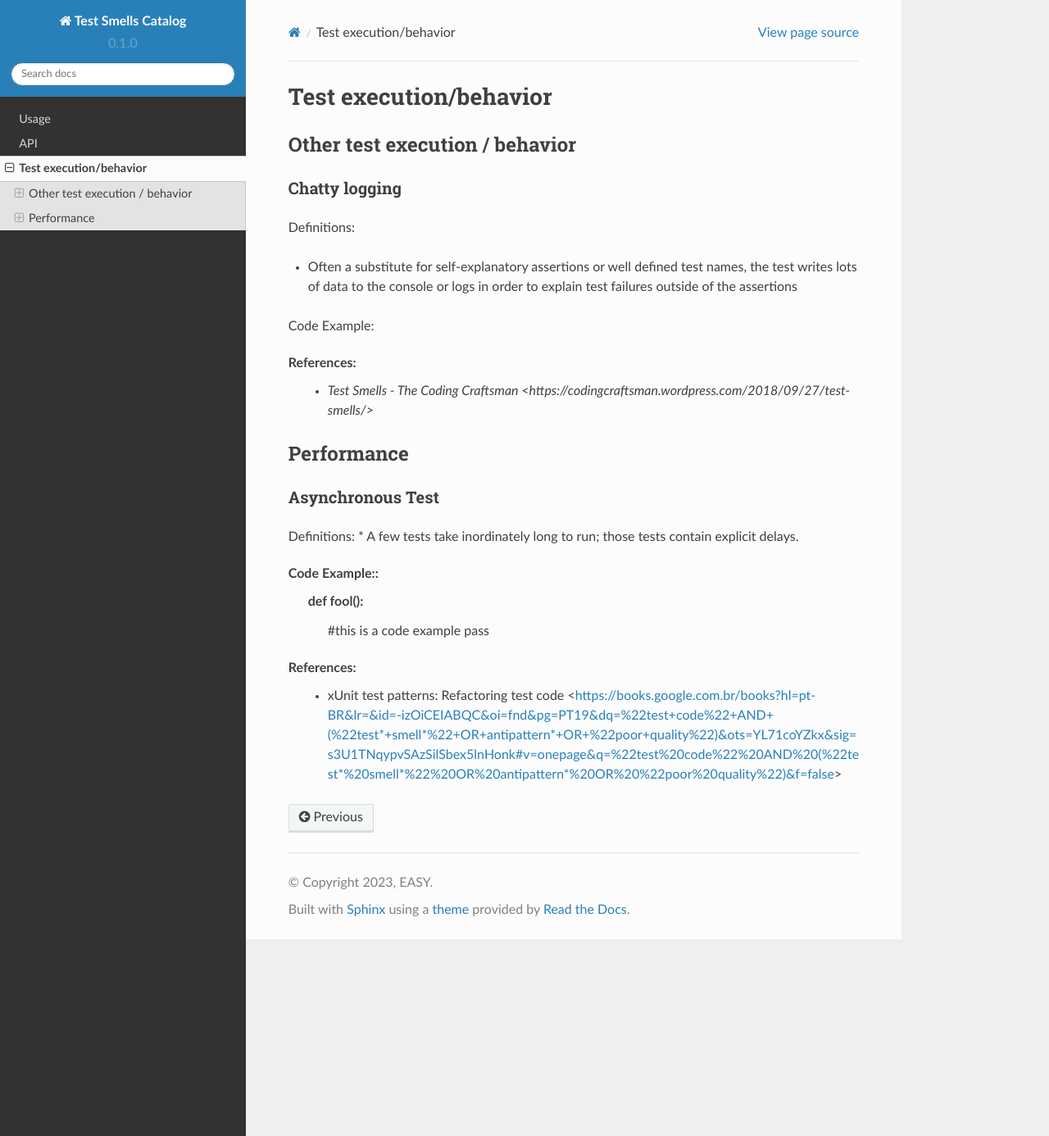
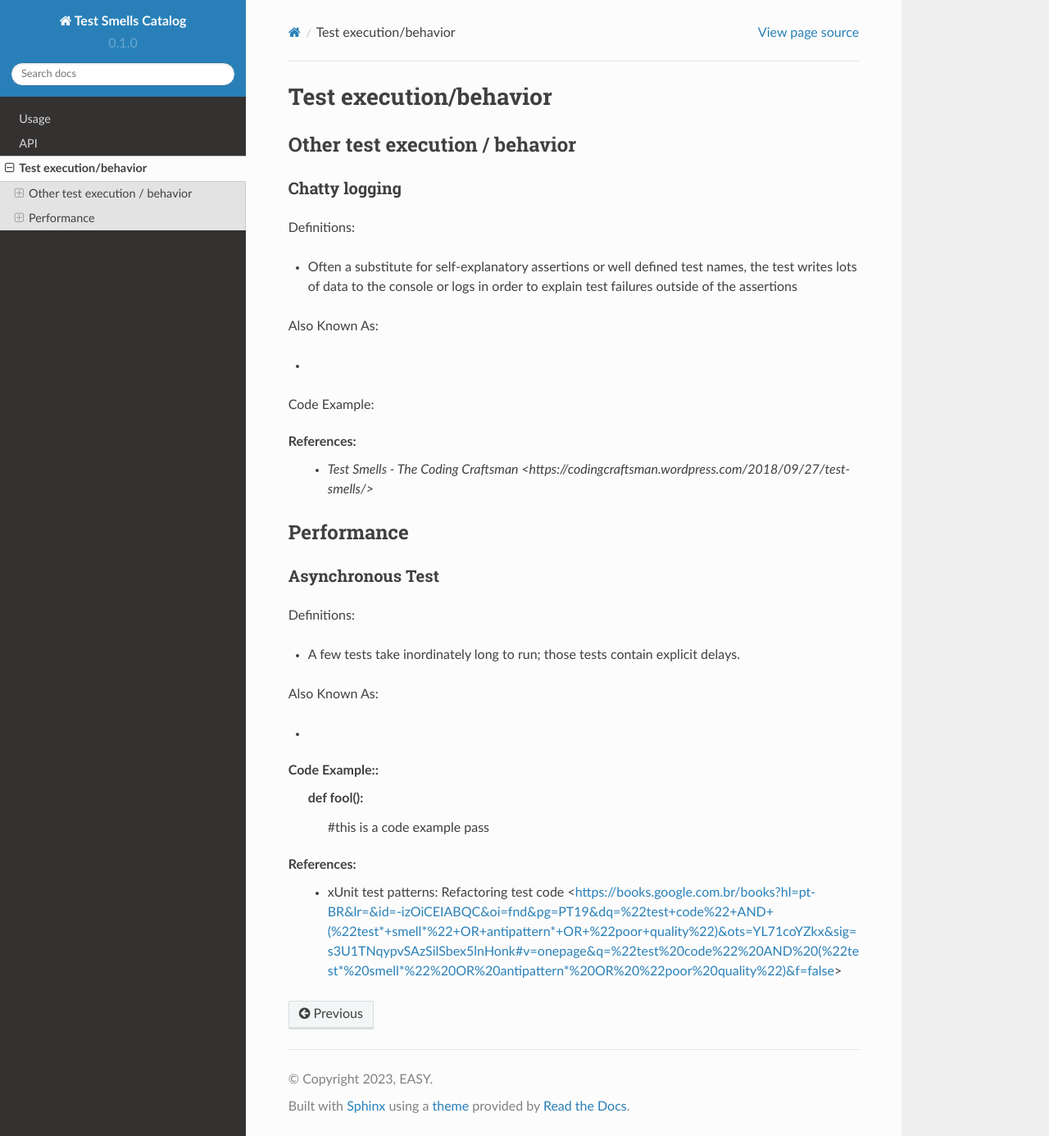
Before and after one commit to easy-software-ufal/catalog-test-smells, a Sphinx documentation site: the page built from docs/source/test-execution-behavior.rst, in a window 1280 px wide and 1386 px high. Shown: the whole window at 82% size. Built offline with Sphinx 7.4.7 and the Read the Docs theme 2.0.0, drawn with Linux system fonts in a browser that asks for light colours.

Commit message:
Update test-execution-behavior.rst

```diff
--- a/docs/source/test-execution-behavior.rst
+++ b/docs/source/test-execution-behavior.rst
@@ -8,6 +8,10 @@ Chatty logging
 Definitions:
 
 * Often a substitute for self-explanatory assertions or well defined test names, the test writes lots of data to the console or logs in order to explain test failures outside of the assertions
+
+Also Known As:
+
+*
 
 Code Example::
 
@@ -20,7 +24,12 @@ Performance
 Asynchronous Test
 ^^^^^^
 Definitions:
+
 * A few tests take inordinately long to run; those tests contain explicit delays.
+
+Also Known As:
+
+*
 
 Code Example::
   def fool():
```
